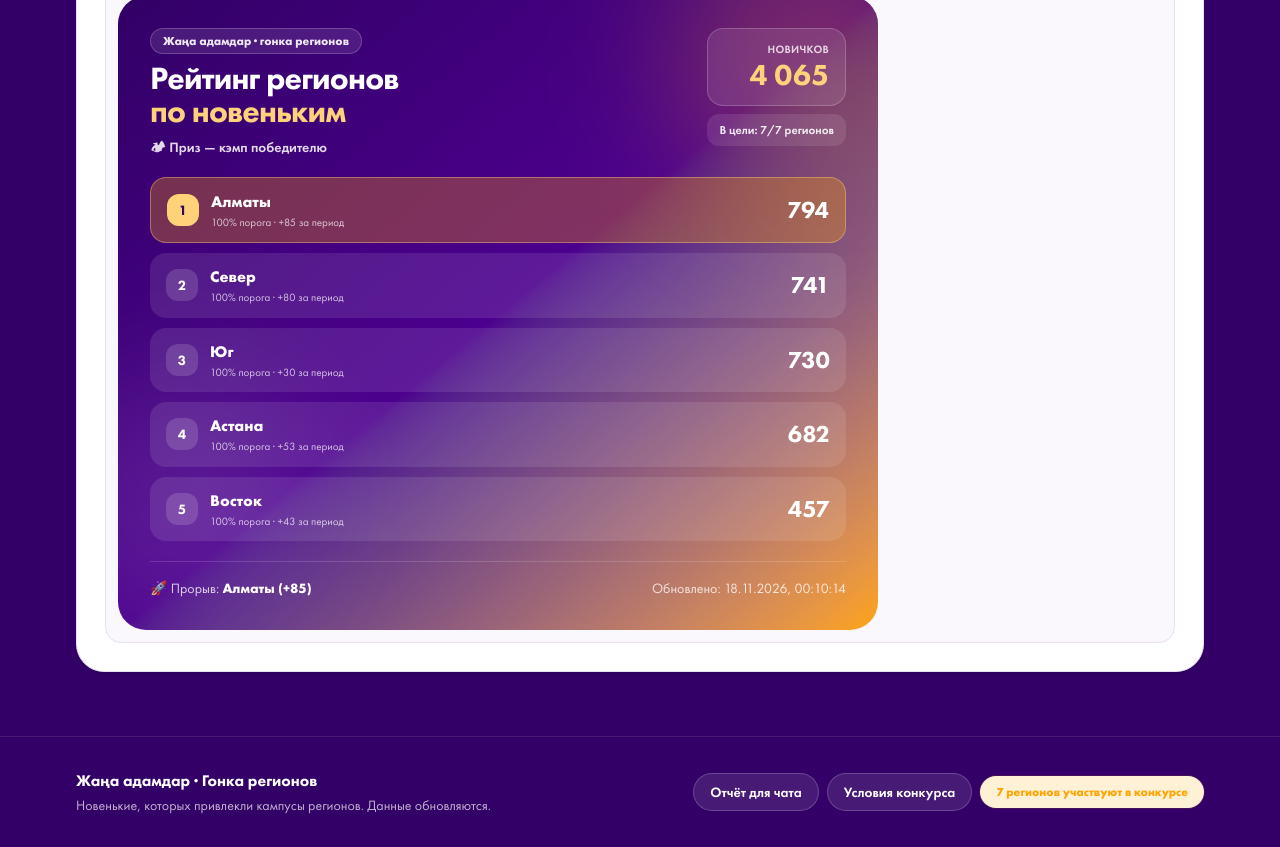
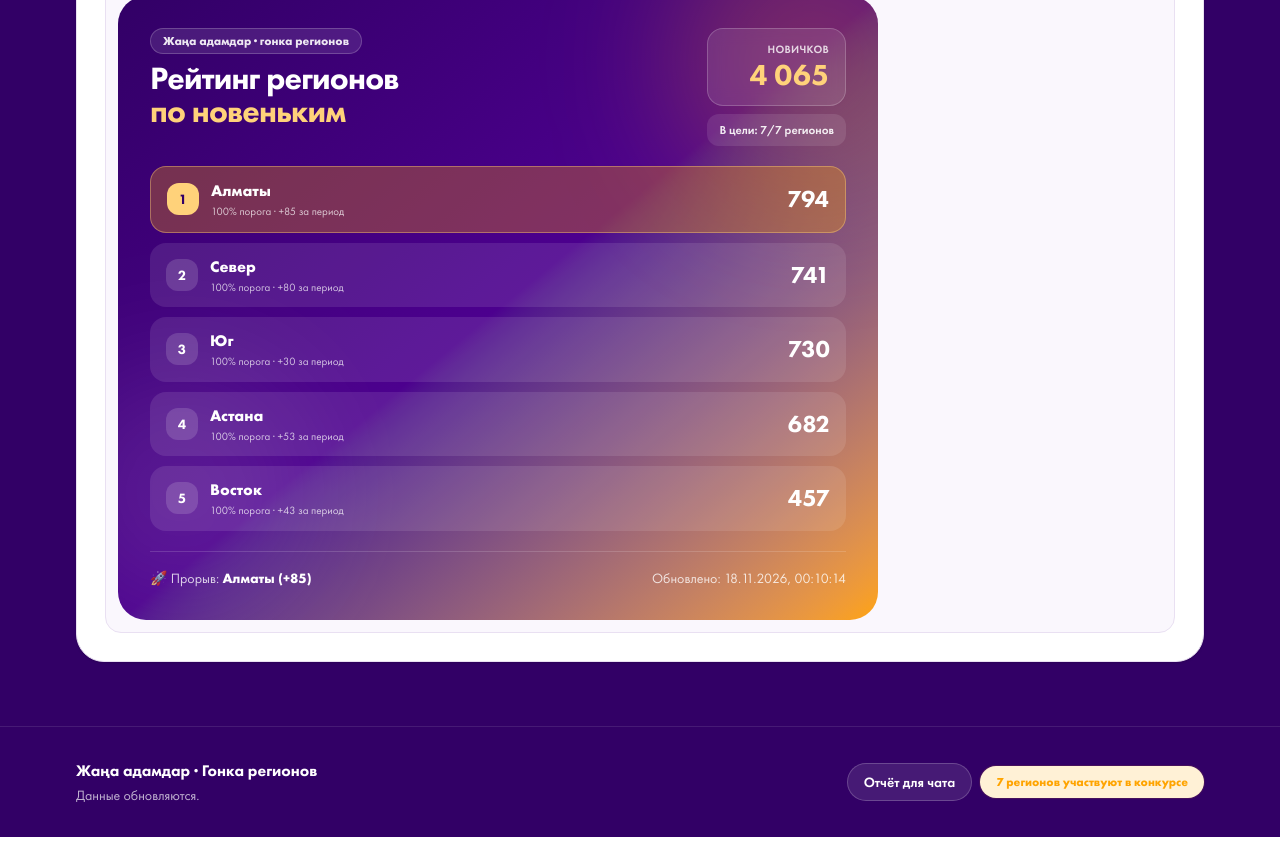
Before and after one commit to tarashluvv/Unity, a Next.js app: page /camp2026 in a window 1280 px wide. Shown: the part 6180-7027 px from the top of the page. Built offline with nearby package versions, Linux system fonts and the light colour scheme.

Commit message:
upd: правки по тексту

```diff
--- a/src/app/camp2026/page.tsx
+++ b/src/app/camp2026/page.tsx
@@ -137,11 +137,10 @@ export default function Home() {
         <div className="mx-auto flex w-full max-w-6xl flex-col gap-4 px-4 py-8 sm:flex-row sm:items-center sm:justify-between sm:px-3">
           <div>
             <div className="text-base font-extrabold text-white">Жаңа адамдар · Гонка регионов</div>
-            <div className="mt-0.5 text-sm text-white/70">Новенькие, которых привлекли кампусы регионов. Данные обновляются.</div>
+            <div className="mt-0.5 text-sm text-white/70">Данные обновляются.</div>
           </div>
           <div className="flex flex-wrap items-center gap-2 text-sm">
             <a href="#share" className="rounded-full border border-white/20 bg-white/10 px-4 py-2 font-semibold text-white transition hover:bg-white/20">Отчёт для чата</a>
-            <button type="button" onClick={() => setShowConditions(true)} className="rounded-full border border-white/20 bg-white/10 px-4 py-2 font-semibold text-white transition hover:bg-white/20">Условия конкурса</button>
             <span className="rounded-full bg-[#fff1d6] px-4 py-2 text-xs font-bold text-[#ffa400] ring-1 ring-[#ffa400]/10">{regions.length} регионов участвуют в конкурсе</span>
           </div>
         </div>
--- a/src/components/ShareCardGenerator.tsx
+++ b/src/components/ShareCardGenerator.tsx
@@ -73,7 +73,6 @@ export function ShareCardGenerator({ regions, snapshot }: { regions: Region[]; s
                 <div>
                   <div className="mb-2 inline-flex items-center gap-2 rounded-full border border-white/20 bg-white/10 px-3 py-1 text-xs font-bold text-white/90">Жаңа адамдар · гонка регионов</div>
                   <h3 className="text-[2rem] font-extrabold leading-[1.05] tracking-tight">Рейтинг регионов<br /><span className="text-[#ffd27a]">по новеньким</span></h3>
-                  <div className="mt-2 text-sm font-semibold text-white/85">🏕 Приз — кэмп победителю</div>
                 </div>
                 <div className="grid gap-2 text-right">
                   <div className="rounded-2xl border border-white/20 bg-white/10 px-4 py-3 backdrop-blur">
```
